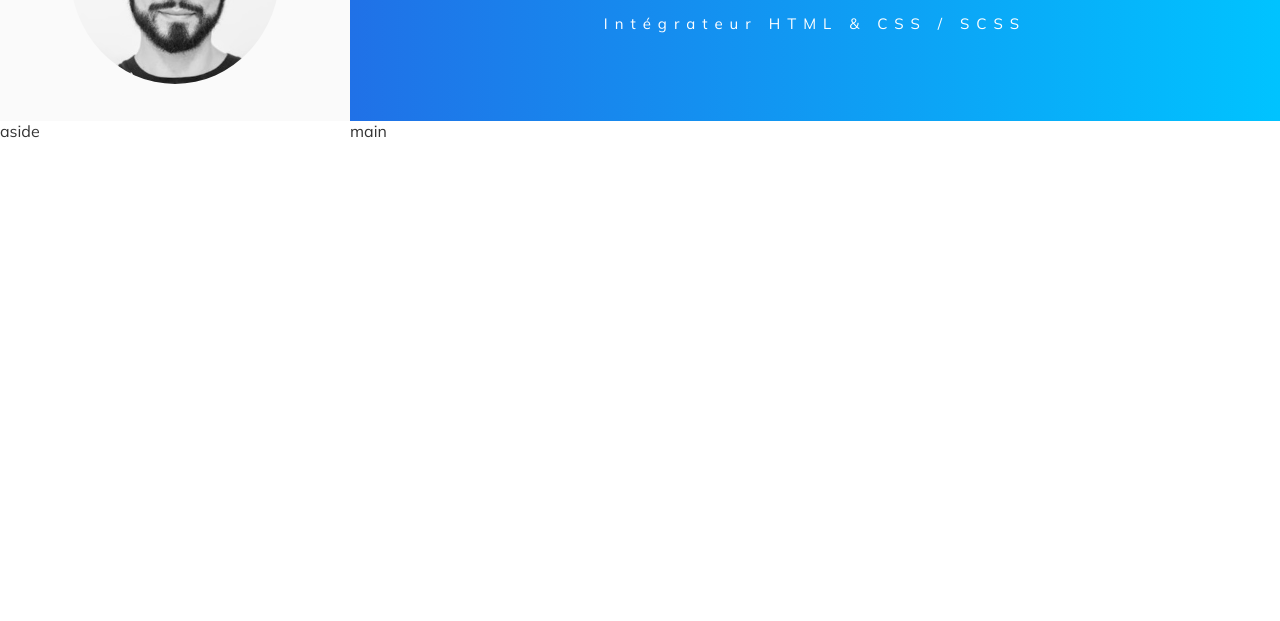
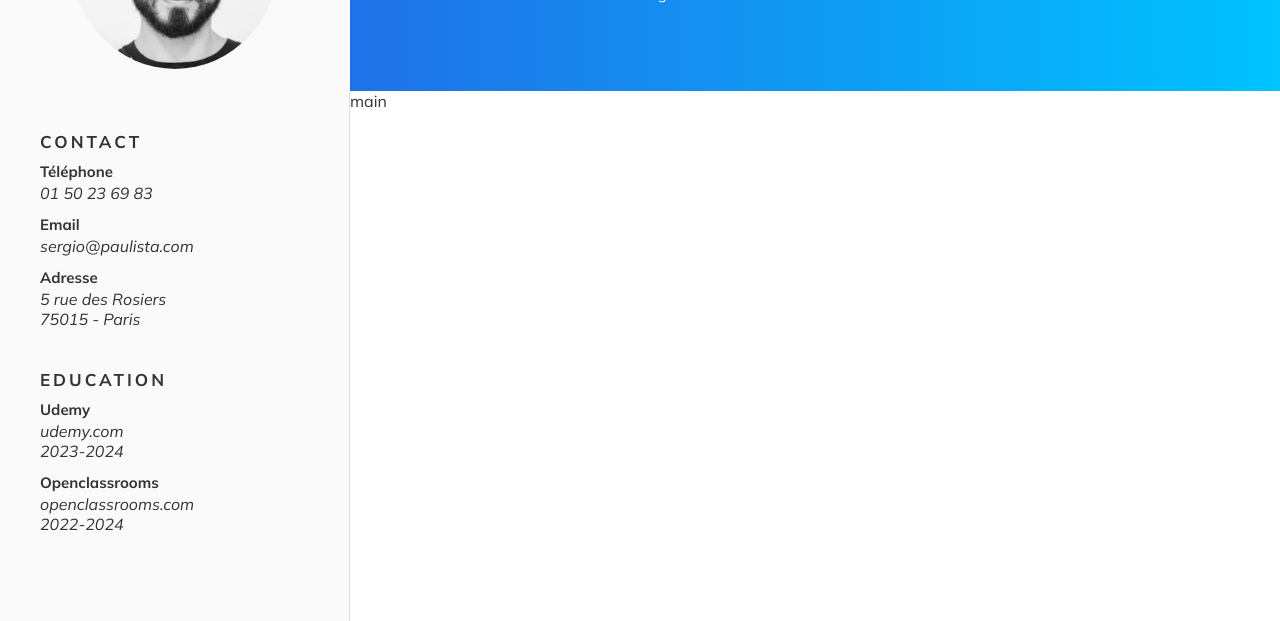
Before and after one commit to Karlito14/cvSergio, a website: page index.html in a window 1280 px wide. Shown: the part 179-800 px from the top of the page. Drawn offline with Linux system fonts and the light colour scheme.

Commit message:
ajout partie contact et education

```diff
--- a/index.html
+++ b/index.html
@@ -27,9 +27,38 @@
         <p class="header__description">Intégrateur HTML & CSS / SCSS</p>
       </header>
       <div class="container__picture picture">
-            <img class="picture__img" src="./img/sergio-photo.jpg" alt="Sergio développeur">
+        <img
+          class="picture__img"
+          src="./img/sergio-photo.jpg"
+          alt="Sergio développeur"
+        />
       </div>
-        <aside class="container__aside">aside</aside>
+      <aside class="container__aside aside">
+        <section class="aside__contact">
+          <h2 class="aside__contact__title">contact</h2>
+          <h3 class="aside__contact__h3">téléphone</h3>
+          <p class="aside__contact__p">01 50 23 69 83</p>
+          <h3 class="aside__contact__h3">email</h3>
+          <p class="aside__contact__p">sergio@paulista.com</p>
+          <h3 class="aside__contact__h3">adresse</h3>
+          <adress class="aside__contact__p"
+            >5 rue des Rosiers<br />75015 - Paris</adress
+          >
+        </section>
+        <section class="aside__education">
+          <h2 class="aside__education__title">Education</h2>
+          <h3 class="aside__education__h3">udemy</h3>
+          <a href="udemy.com" target="_blank" class="aside__education__link"
+            >udemy.com<br />
+            2023-2024</a
+          >
+          <h3 class="aside__education__h3">openclassrooms</h3>
+          <a href="openclassrooms.com" target="_blank" class="aside__education__link"
+            >openclassrooms.com<br />
+            2022-2024</a
+          >
+        </section>
+      </aside>
       <main class="container__main">main</main>
     </div>
   </body>
--- a/scss/_base.scss
+++ b/scss/_base.scss
@@ -25,14 +25,6 @@ ol, ul {
     list-style: none;
 }
 
-p {
-    margin: 1rem 0;
-}
-
-h1, h2, h3, h4 {
-    margin: 1rem 0 2rem;
-}
-
 img {
     max-width: 100%;
 }
--- /dev/null
+++ b/scss/_mixins.scss
@@ -0,0 +1,18 @@
+@mixin title-aside {
+  font-size: 1.7rem;
+  letter-spacing: 0.3rem;
+  text-transform: uppercase;
+  margin-bottom: 1rem;
+}
+
+@mixin p-aside {
+  display: block;
+  margin-bottom: 1.2rem;
+  font-style: italic;
+}
+
+@mixin h3-aside {
+  text-transform: capitalize;
+  margin-bottom: 0.2rem;
+  font-size: 1.5rem;
+}
--- a/scss/style.scss
+++ b/scss/style.scss
@@ -1,11 +1,12 @@
 @use "base";
 @use "variables";
+@use "mixins";
 
 .container {
-  height: 100vh;
+  min-height: 100vh;
   display: grid;
   grid:
-    "img header" 30rem
+    "img header" 27rem
     "aside main" 1fr / 35rem auto;
 
   &__header {
@@ -63,3 +64,41 @@
     border-radius: 50%;
   }
 }
+
+.aside {
+  background-color: variables.$background-color;
+  border-right: 1px solid #ddd;
+  padding: 4rem;
+
+  &__contact {
+    margin-bottom: 4rem;
+
+    &__title {
+      @include mixins.title-aside;
+    }
+
+    &__h3 {
+      @include mixins.h3-aside;
+    }
+
+    &__p {
+      @include mixins.p-aside;
+    }
+  }
+
+  &__education {
+    margin-bottom: 4rem;
+
+    &__title {
+      @include mixins.title-aside;
+    }
+
+    &__h3 {
+        @include mixins.h3-aside;
+    }
+
+    &__link {
+        @include mixins.p-aside;
+    }
+  }
+}
```
Also changed, not shown: css/style.css, 1 other file. Lines whose indentation alone changed are shown as unchanged.
